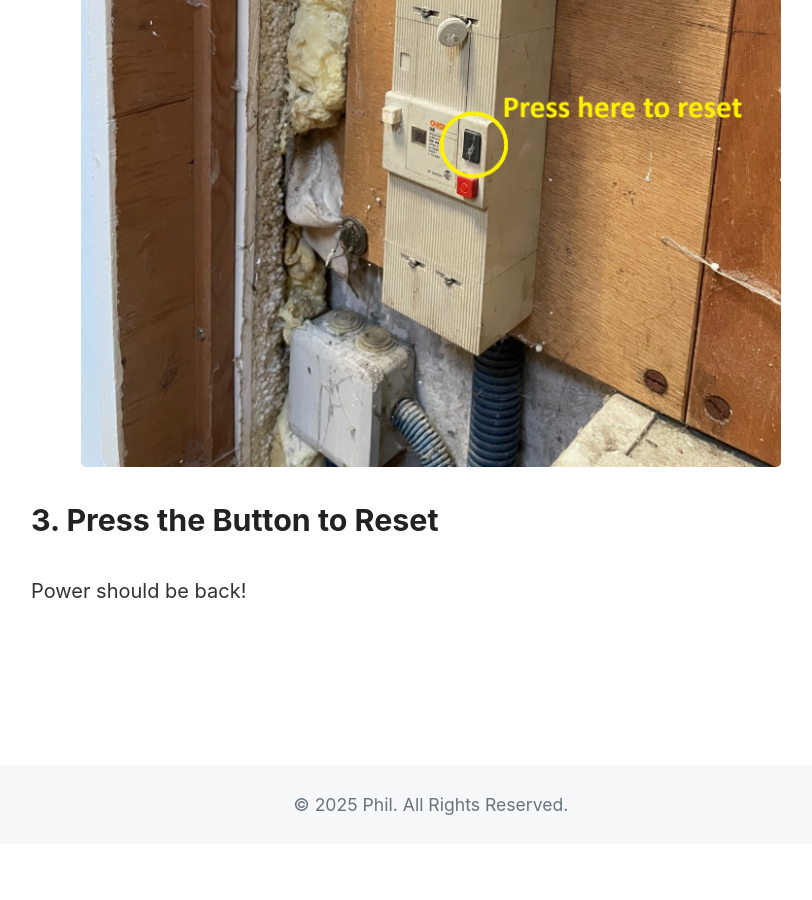
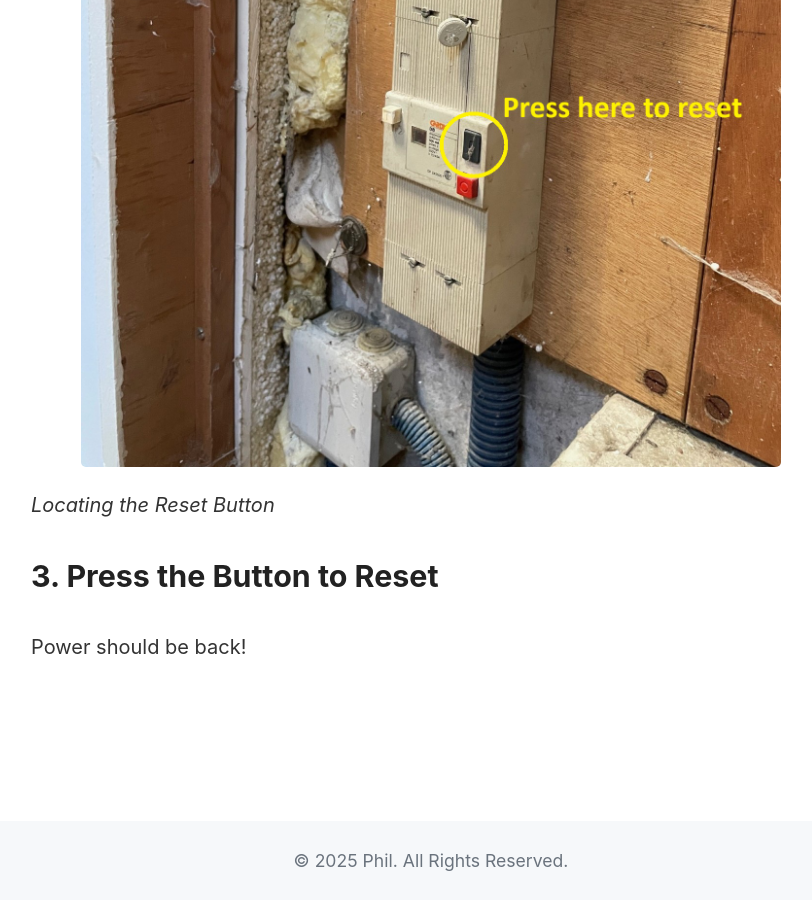
Before and after one commit to PhilAlain/tac, a Jekyll site: the page elec.html, which Jekyll copies as it is, in a window 1280 px wide and 900 px high, scrolled down 4440 px. Shown: the whole window, without its empty margins (209-1021 px from the left). Built offline with Jekyll 4.4.1, drawn with Linux system fonts in a browser that asks for light colours; before the commit the page ends 5284 px from its top, so only the background shows below that.

Commit message:
Update elec.html

```diff
--- a/elec.html
+++ b/elec.html
@@ -68,6 +68,7 @@
         <p>Circled in yellow on the picture</p>
 
         <img src="assets/img/elec_6.jpg" alt="Reset button">
+        <p><em>Locating the Reset Button</em></p>
 
         <h2>3. Press the Button to Reset</h2>
         <p>Power should be back!</p>
```
